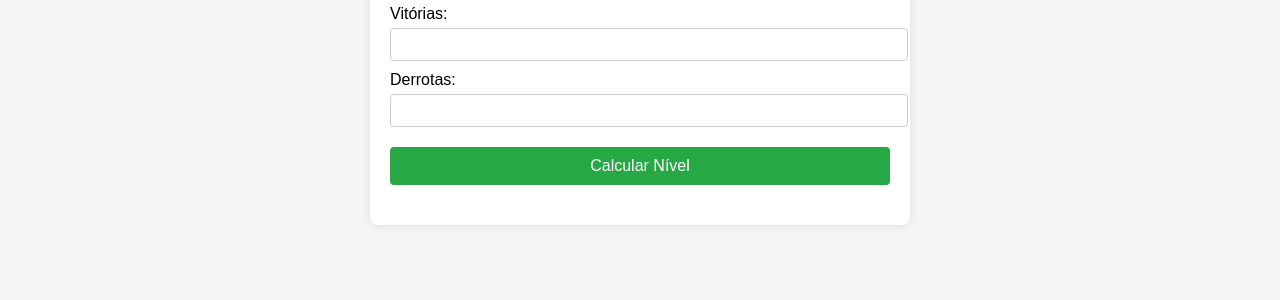
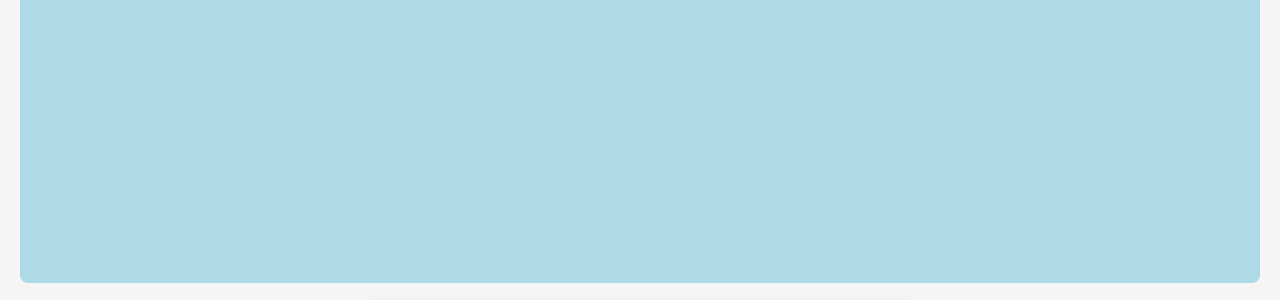
Before and after one commit to galafis/Calculadora-de-Partidas-Rankeadas, a website: page index.html in a window 1280 px wide. Shown: the part 150-450 px from the top of the page. Drawn offline with Linux system fonts and the light colour scheme.

Commit message:
feat: Implementa melhorias e corrige problemas no repositório

```diff
--- a/index.html
+++ b/index.html
@@ -7,6 +7,7 @@
   <link rel="stylesheet" href="src/css/style.css" />
 </head>
 <body>
+  <img src="src/img/hero-image.png" alt="Hero Image" class="hero-image">
   <div class="container">
     <h1>Calculadora de Partidas Rankeadas</h1>
     <form id="formRanked">
--- a/src/css/style.css
+++ b/src/css/style.css
@@ -74,3 +74,13 @@ button:hover {
   color: #721c24;
   border: 1px solid #f5c6cb;
 }
+
+
+
+.hero-image {
+  width: 100%;
+  height: auto;
+  display: block;
+  margin-bottom: 20px;
+  border-radius: 8px;
+}
```
Also changed, not shown: README.md, src/img/hero-image.png (added).
